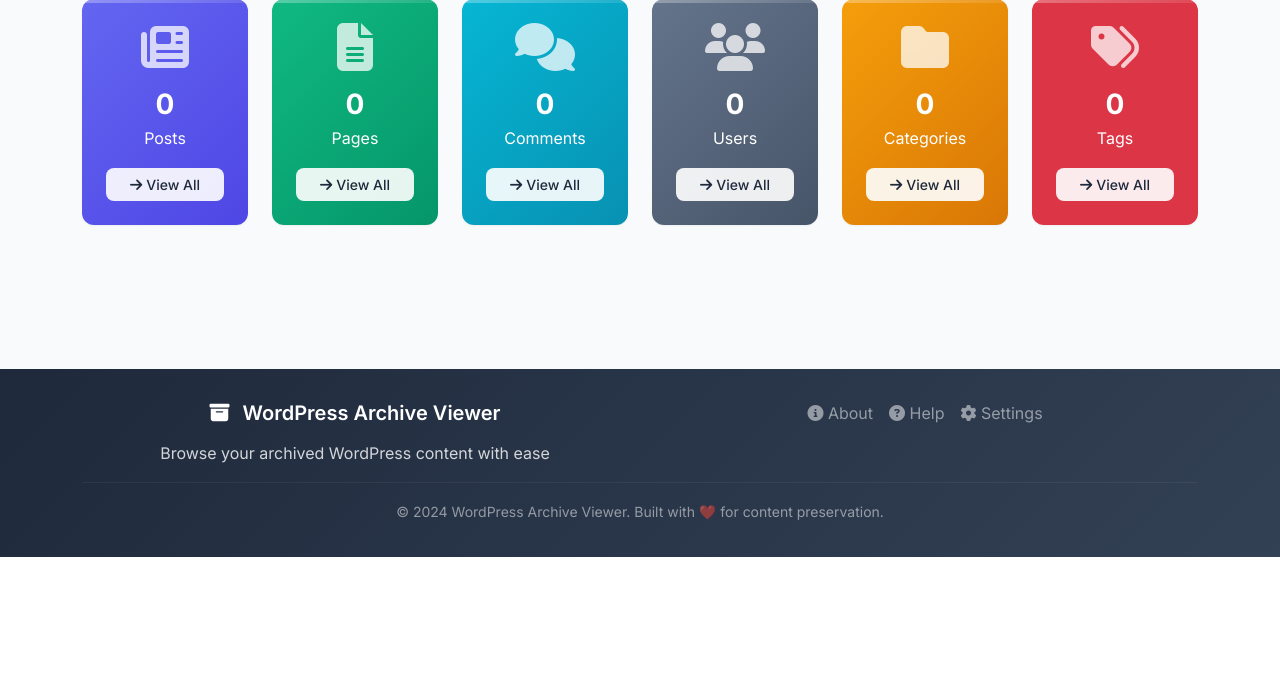
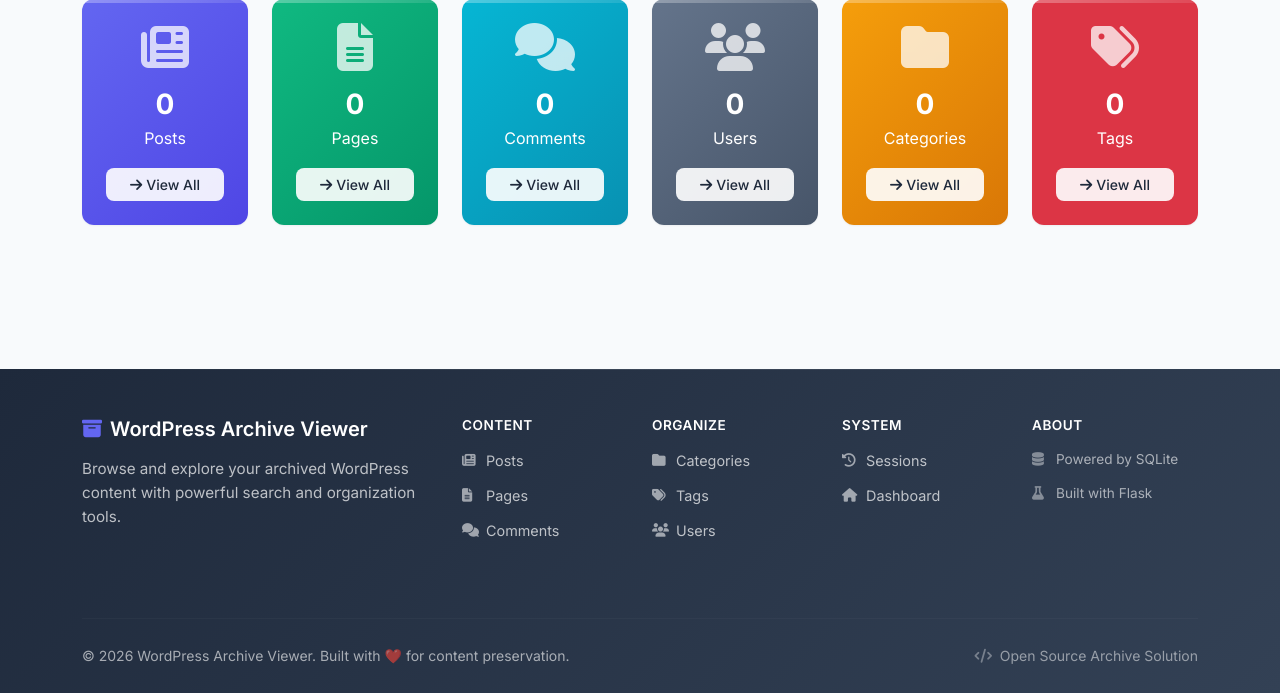
Before and after one commit to otuva/wordpress-archiver, a Flask app: page / in a window 1280 px wide. Shown: the part 457-1150 px from the top of the page. Before the commit the page ends 1014 px from the top, so only its background shows below. Run offline with Flask 2, Linux system fonts and the light colour scheme; data that the repository does not hold is empty.

Commit message:
Add footer component and inject current year into templates

```diff
--- a/src/wordpress_archiver/static/css/components.css
+++ b/src/wordpress_archiver/static/css/components.css
@@ -91,14 +91,6 @@
     border: 1px solid var(--border-color);
 }
 
-/* Footer */
-footer {
-    background: linear-gradient(135deg, #1e293b 0%, #334155 100%);
-    color: rgba(255, 255, 255, 0.8);
-    padding: 2rem 0;
-    margin-top: 4rem;
-}
-
 /* Responsive Design */
 @media (max-width: 768px) {
     main {
--- /dev/null
+++ b/src/wordpress_archiver/static/css/footer.css
@@ -0,0 +1,146 @@
+/* Footer Styles */
+
+/* Footer */
+.footer {
+    background: linear-gradient(135deg, #1e293b 0%, #334155 100%);
+    color: rgba(255, 255, 255, 0.8);
+    padding: 3rem 0 1.5rem;
+    margin-top: 4rem;
+    position: relative;
+    overflow: hidden;
+}
+
+.footer::before {
+    content: '';
+    position: absolute;
+    top: 0;
+    left: 0;
+    right: 0;
+    height: 1px;
+    background: linear-gradient(90deg, transparent, rgba(255, 255, 255, 0.1), transparent);
+}
+
+.footer-brand {
+    margin-bottom: 1rem;
+}
+
+.footer-title {
+    color: #ffffff;
+    font-weight: 600;
+    font-size: 1.25rem;
+    margin-bottom: 1rem;
+    display: flex;
+    align-items: center;
+}
+
+.footer-title i {
+    color: var(--primary-color);
+}
+
+.footer-description {
+    color: rgba(255, 255, 255, 0.7);
+    font-size: 0.95rem;
+    line-height: 1.6;
+    margin-bottom: 0;
+}
+
+.footer-heading {
+    color: #ffffff;
+    font-weight: 600;
+    font-size: 0.85rem;
+    margin-bottom: 1rem;
+    text-transform: uppercase;
+    letter-spacing: 0.5px;
+}
+
+.footer-links {
+    list-style: none;
+    padding: 0;
+    margin: 0;
+}
+
+.footer-links li {
+    margin-bottom: 0.75rem;
+}
+
+.footer-links a {
+    color: rgba(255, 255, 255, 0.7);
+    text-decoration: none;
+    font-size: 0.9rem;
+    display: flex;
+    align-items: center;
+    transition: all 0.3s ease;
+}
+
+.footer-links a:hover {
+    color: #ffffff;
+    padding-left: 0.25rem;
+}
+
+.footer-links a i {
+    width: 16px;
+    font-size: 0.85rem;
+    opacity: 0.8;
+}
+
+.footer-info {
+    color: rgba(255, 255, 255, 0.6);
+    font-size: 0.85rem;
+    display: flex;
+    align-items: center;
+}
+
+.footer-info i {
+    width: 16px;
+    font-size: 0.85rem;
+    opacity: 0.7;
+}
+
+.footer-bottom {
+    margin-top: 2.5rem;
+    padding-top: 1.5rem;
+}
+
+.footer-divider {
+    border: none;
+    border-top: 1px solid rgba(255, 255, 255, 0.1);
+    margin: 0 0 1.5rem;
+}
+
+.footer-copyright {
+    color: rgba(255, 255, 255, 0.6);
+    font-size: 0.875rem;
+}
+
+.footer-tech {
+    color: rgba(255, 255, 255, 0.5);
+    font-size: 0.875rem;
+}
+
+.footer-tech i {
+    opacity: 0.7;
+}
+
+/* Footer Responsive */
+@media (max-width: 768px) {
+    .footer {
+        padding: 2rem 0 1rem;
+    }
+
+    .footer-title {
+        font-size: 1.1rem;
+    }
+
+    .footer-heading {
+        margin-top: 1.5rem;
+        margin-bottom: 0.75rem;
+    }
+
+    .footer-links li {
+        margin-bottom: 0.5rem;
+    }
+
+    .footer-bottom {
+        margin-top: 2rem;
+    }
+}
--- a/src/wordpress_archiver/static/css/style.css
+++ b/src/wordpress_archiver/static/css/style.css
@@ -6,3 +6,4 @@
 @import url('cards.css');
 @import url('buttons.css');
 @import url('components.css');
+@import url('footer.css');
--- a/src/wordpress_archiver/templates/base.html
+++ b/src/wordpress_archiver/templates/base.html
@@ -51,35 +51,7 @@
         {% block content %}{% endblock %}
     </main>
 
-    <footer>
-        <div class="container text-center">
-            <div class="row">
-                <div class="col-md-6">
-                    <h5 class="text-white mb-3">
-                        <i class="fas fa-archive me-2"></i> WordPress Archive Viewer
-                    </h5>
-                    <p class="mb-0">Browse your archived WordPress content with ease</p>
-                </div>
-                <div class="col-md-6">
-                    <div class="d-flex justify-content-center gap-3">
-                        <a href="#" class="text-white-50 text-decoration-none">
-                            <i class="fas fa-info-circle"></i> About
-                        </a>
-                        <a href="#" class="text-white-50 text-decoration-none">
-                            <i class="fas fa-question-circle"></i> Help
-                        </a>
-                        <a href="#" class="text-white-50 text-decoration-none">
-                            <i class="fas fa-cog"></i> Settings
-                        </a>
-                    </div>
-                </div>
-            </div>
-            <hr class="my-3" style="border-color: rgba(255,255,255,0.2);">
-            <small class="text-white-50">
-                © 2024 WordPress Archive Viewer. Built with ❤️ for content preservation.
-            </small>
-        </div>
-    </footer>
+    {% include 'footer.html' %}
 
     <script src="https://cdn.jsdelivr.net/npm/bootstrap@5.3.2/dist/js/bootstrap.bundle.min.js"></script>
     <script src="{{ url_for('static', filename='js/main.js') }}"></script>
--- /dev/null
+++ b/src/wordpress_archiver/templates/footer.html
@@ -0,0 +1,72 @@
+<footer class="footer">
+    <div class="container">
+        <div class="row g-4">
+            <!-- Brand Section -->
+            <div class="col-lg-4 col-md-6">
+                <div class="footer-brand">
+                    <h5 class="footer-title">
+                        <i class="fas fa-archive me-2"></i> WordPress Archive Viewer
+                    </h5>
+                    <p class="footer-description">
+                        Browse and explore your archived WordPress content with powerful search and organization tools.
+                    </p>
+                </div>
+            </div>
+
+            <!-- Quick Links -->
+            <div class="col-lg-2 col-md-6">
+                <h6 class="footer-heading">Content</h6>
+                <ul class="footer-links">
+                    <li><a href="{{ url_for('posts') }}"><i class="fas fa-newspaper me-2"></i>Posts</a></li>
+                    <li><a href="{{ url_for('pages') }}"><i class="fas fa-file-alt me-2"></i>Pages</a></li>
+                    <li><a href="{{ url_for('comments') }}"><i class="fas fa-comments me-2"></i>Comments</a></li>
+                </ul>
+            </div>
+
+            <!-- Taxonomy Links -->
+            <div class="col-lg-2 col-md-6">
+                <h6 class="footer-heading">Organize</h6>
+                <ul class="footer-links">
+                    <li><a href="{{ url_for('categories') }}"><i class="fas fa-folder me-2"></i>Categories</a></li>
+                    <li><a href="{{ url_for('tags') }}"><i class="fas fa-tags me-2"></i>Tags</a></li>
+                    <li><a href="{{ url_for('users') }}"><i class="fas fa-users me-2"></i>Users</a></li>
+                </ul>
+            </div>
+
+            <!-- System Links -->
+            <div class="col-lg-2 col-md-6">
+                <h6 class="footer-heading">System</h6>
+                <ul class="footer-links">
+                    <li><a href="{{ url_for('sessions') }}"><i class="fas fa-history me-2"></i>Sessions</a></li>
+                    <li><a href="{{ url_for('index') }}"><i class="fas fa-home me-2"></i>Dashboard</a></li>
+                </ul>
+            </div>
+
+            <!-- Social/Info -->
+            <div class="col-lg-2 col-md-6">
+                <h6 class="footer-heading">About</h6>
+                <ul class="footer-links">
+                    <li><span class="footer-info"><i class="fas fa-database me-2"></i>Powered by SQLite</span></li>
+                    <li><span class="footer-info"><i class="fas fa-flask me-2"></i>Built with Flask</span></li>
+                </ul>
+            </div>
+        </div>
+
+        <!-- Footer Bottom -->
+        <div class="footer-bottom">
+            <hr class="footer-divider">
+            <div class="row align-items-center">
+                <div class="col-md-6 text-center text-md-start">
+                    <small class="footer-copyright">
+                        © {{ current_year }} WordPress Archive Viewer. Built with ❤️ for content preservation.
+                    </small>
+                </div>
+                <div class="col-md-6 text-center text-md-end">
+                    <small class="footer-tech">
+                        <i class="fas fa-code me-1"></i> Open Source Archive Solution
+                    </small>
+                </div>
+            </div>
+        </div>
+    </div>
+</footer>
--- a/src/wordpress_archiver/web_app.py
+++ b/src/wordpress_archiver/web_app.py
@@ -9,6 +9,7 @@ comments, pages, users, categories, and tags.
 import json
 import os
 import sqlite3
+from datetime import datetime
 from typing import Dict, Any, List, Optional
 from pathlib import Path
 
@@ -85,6 +86,15 @@ def get_archive_stats() -> Dict[str, Any]:
 
 app.jinja_env.filters['render_html'] = render_html
 app.jinja_env.filters['calculate_indentation'] = calculate_indentation
+
+# =============================================================================
+# CONTEXT PROCESSORS
+# =============================================================================
+
+@app.context_processor
+def inject_current_year():
+    """Inject current year into all templates."""
+    return {'current_year': datetime.now().year}
 
 # =============================================================================
 # ROUTE HANDLERS - MAIN PAGES
```
